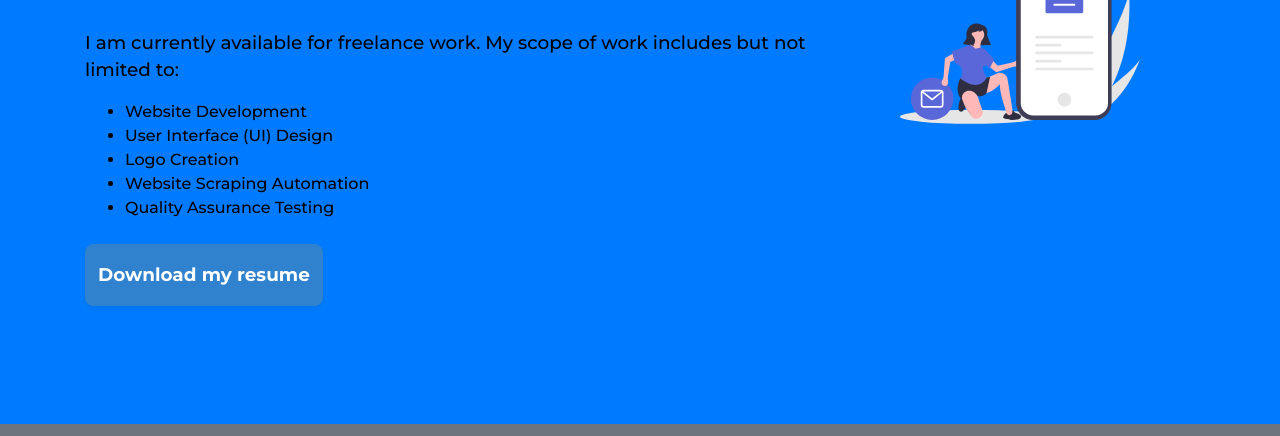
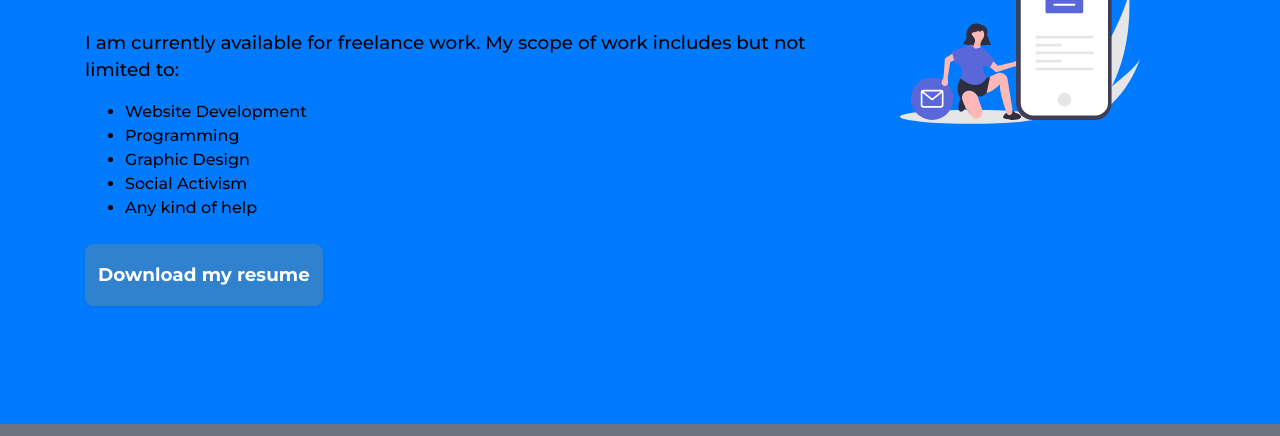
Before and after one commit to patilkrunal/portfolio_frontend, a Gatsby site: page /contact in a window 1280 px wide. Shown: the part 378-814 px from the top of the page. Built offline with nearby package versions, Linux system fonts and the light colour scheme; Gatsby itself is replaced by a stand-in of ours.

Commit message:
commented dummy code

```diff
--- a/src/pages/about.js
+++ b/src/pages/about.js
@@ -56,7 +56,7 @@ const AboutPage = () => (
           {/* - Image */}
 
           {/* + Card */}
-          <div className="col-lg-7 my-auto">
+          {/* <div className="col-lg-7 my-auto">
             <div className="card shadow-sm">
               <div className="card-body">
                 <div className="card-title">
@@ -74,7 +74,7 @@ const AboutPage = () => (
                 </div>
               </div>
             </div>
-          </div>
+          </div> */}
           {/* - Card */}
         </div>
       </div>
--- a/src/pages/contact.js
+++ b/src/pages/contact.js
@@ -25,10 +25,10 @@ const ContactPage = () => (
             </p>
             <ul>
               <li>Website Development</li>
-              <li>User Interface (UI) Design</li>
-              <li>Logo Creation</li>
-              <li>Website Scraping Automation</li>
-              <li>Quality Assurance Testing</li>
+              <li>Programming</li>
+              <li>Graphic Design</li>
+              <li>Social Activism</li>
+              <li>Any kind of help</li>
             </ul>
 
             <a
```
